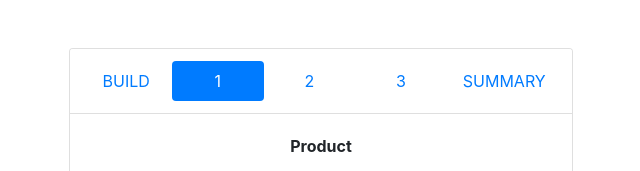
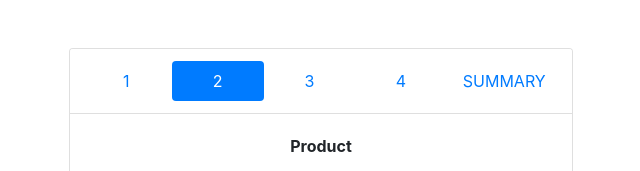
Before and after one commit to joekenpat/multistep_cart_form, a plain HTML site: page index.html in a window 1280 px wide. Shown: the top 171 px of the page, 319-959 px from the left. Drawn offline with nearby package versions, Linux system fonts and the light colour scheme.

Commit message:
changed tab indicator

```diff
--- a/index.html
+++ b/index.html
@@ -32,7 +32,7 @@
                     data-toggle="pill"
                     href="#step_1_content"
                     role="tab"
-                    >BUILD</a
+                    >1</a
                   >
                 </li>
                 <li class="nav-item mr-0" role="presentation">
@@ -42,7 +42,7 @@
                     data-toggle="pill"
                     href="#step_2_content"
                     role="tab"
-                    >1</a
+                    >2</a
                   >
                 </li>
                 <li class="nav-item mr-0" role="presentation">
@@ -52,7 +52,7 @@
                     data-toggle="pill"
                     href="#step_3_content"
                     role="tab"
-                    >2</a
+                    >3</a
                   >
                 </li>
                 <li class="nav-item mr-0" role="presentation">
@@ -62,7 +62,7 @@
                     data-toggle="pill"
                     href="#step_4_content"
                     role="tab"
-                    >3</a
+                    >4</a
                   >
                 </li>
                 <li class="nav-item" role="presentation">
```
